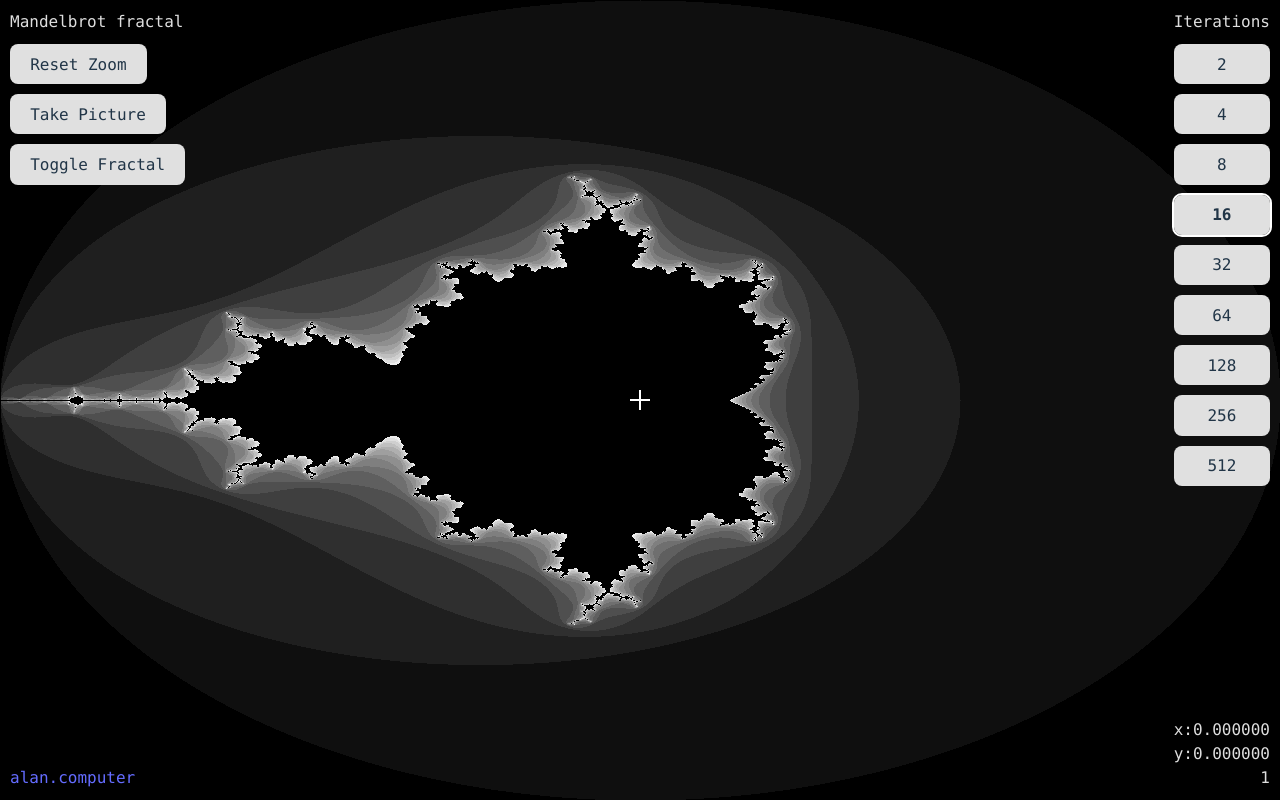
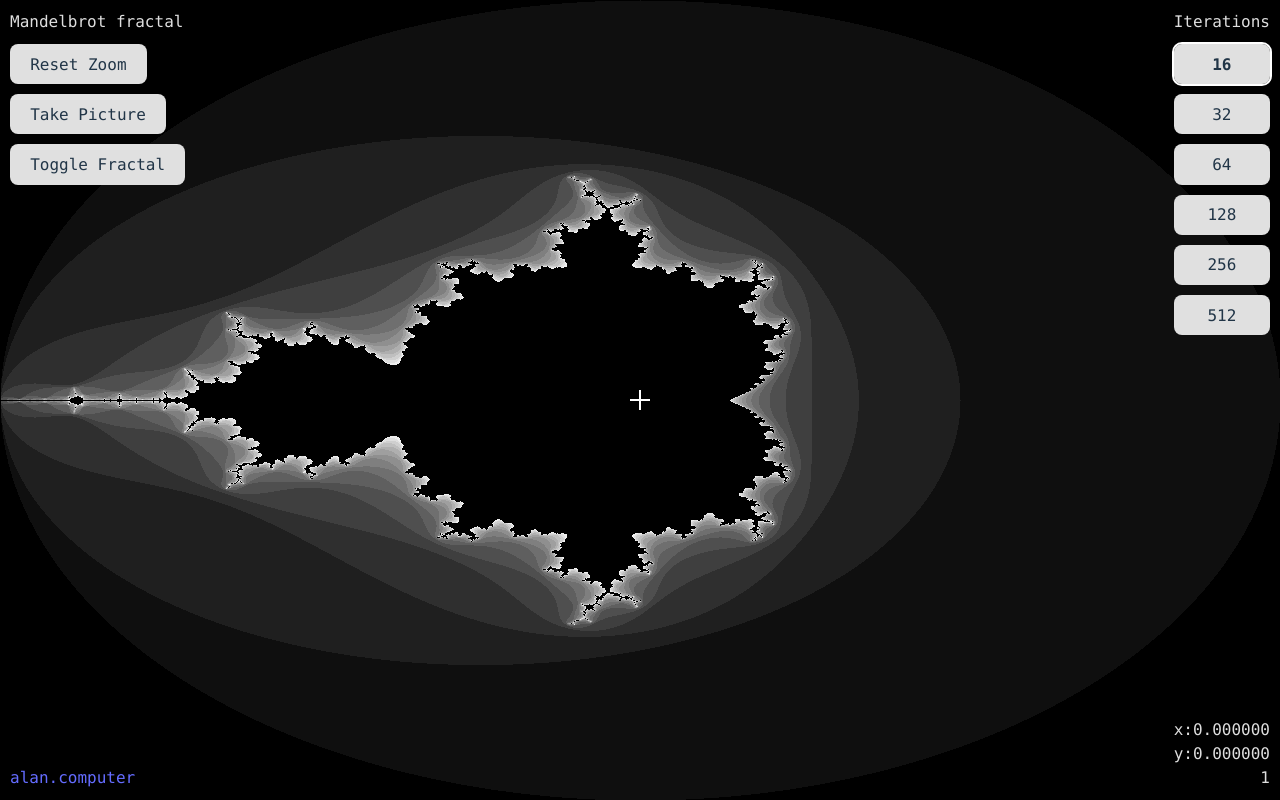
Before and after one commit to astrimbu/mandelbrot, a React (Vite) app: page / in a window 1280 px wide. Built offline with nearby package versions, Linux system fonts and the light colour scheme.

Commit message:
Remove iterations <16

```diff
--- a/src/App.jsx
+++ b/src/App.jsx
@@ -300,7 +300,7 @@ const FractalVisualizer = () => {
         }}
       >
         Iterations
-        {[2, 4, 8, 16, 32, 64, 128, 256, 512].map((value) => (
+        {[16, 32, 64, 128, 256, 512].map((value) => (
           <button
             key={value}
             className={`btn ${maxIterations === value ? 'selected' : ''}`}
```
